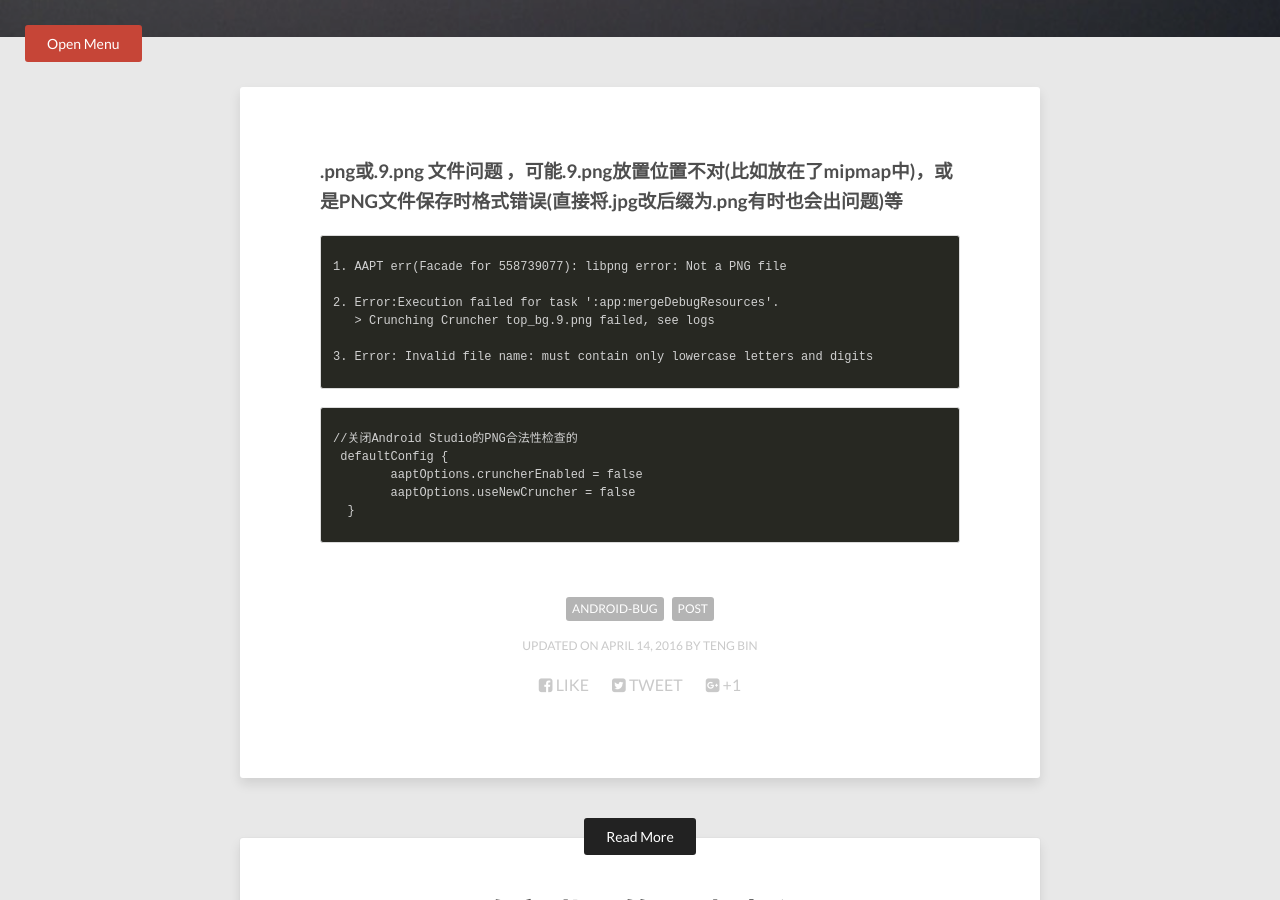
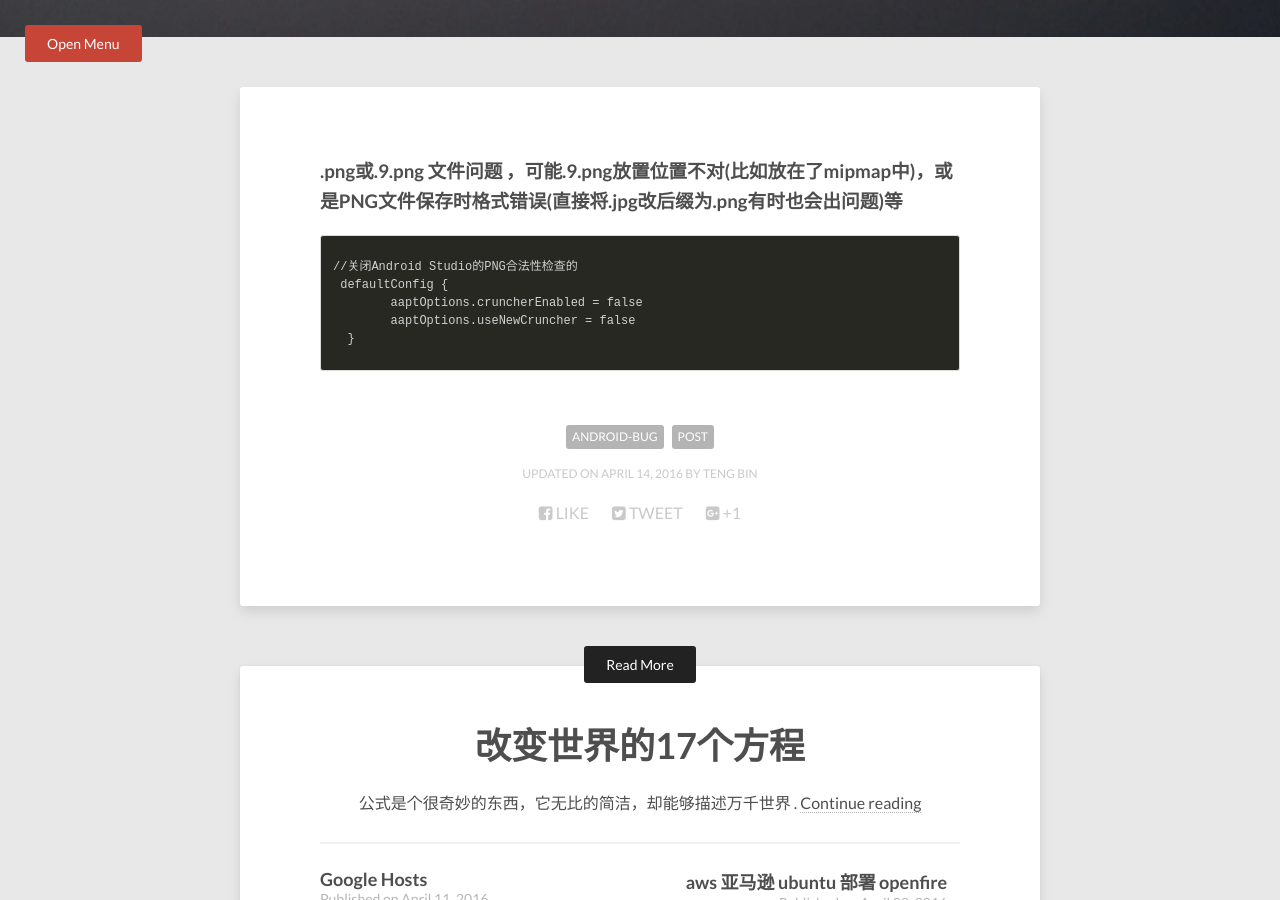
Before and after one commit to tengbinlive/tengbinlive.github.io, a Jekyll site: the page built from _posts/2016-04-14-code-android-bug1.md, in a window 1280 px wide and 900 px high, scrolled down 363 px. Built offline with Jekyll 4.4.1, drawn with Linux system fonts in a browser that asks for light colours; nearby versions of some CDN libraries.

Commit message:
no message

```diff
--- a/_posts/2016-04-14-code-android-bug1.md
+++ b/_posts/2016-04-14-code-android-bug1.md
@@ -9,14 +9,7 @@
 ---
 
 ### .png或.9.png 文件问题 ，可能.9.png放置位置不对(比如放在了mipmap中)，或是PNG文件保存时格式错误(直接将.jpg改后缀为.png有时也会出问题)等
-{% highlight html %}
-1. AAPT err(Facade for 558739077): libpng error: Not a PNG file
 
-2. Error:Execution failed for task ':app:mergeDebugResources'.
-   > Crunching Cruncher top_bg.9.png failed, see logs
-
-3. Error: Invalid file name: must contain only lowercase letters and digits
-{% endhighlight %}
 
 {% highlight html %}
 //关闭Android Studio的PNG合法性检查的
```
